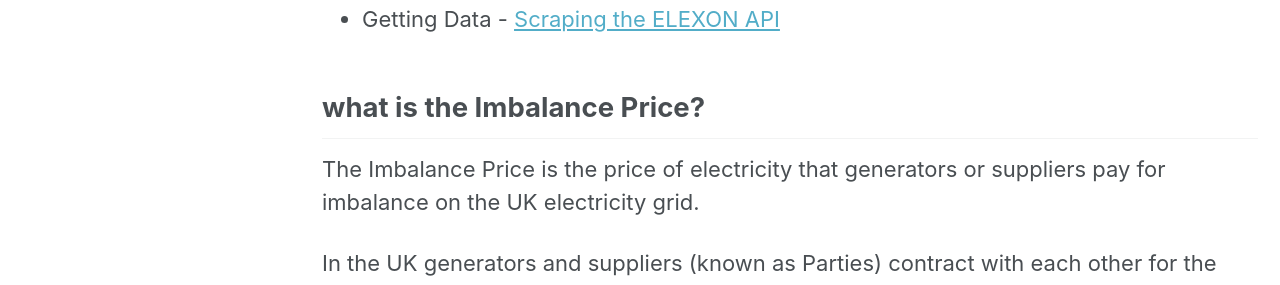
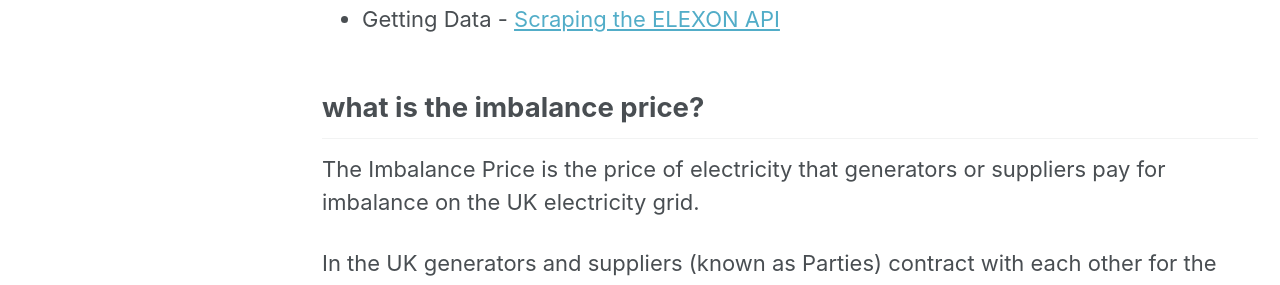
Before and after one commit to ADGEfficiency/adgefficiency.github.io, a Jekyll site: the page built from _posts/2016-12-01-what-is-the-uk-imbalance-price.md, in a window 1280 px wide and 900 px high. Shown: the part 402-687 px from the top of the window. Built offline with Jekyll 4.4.1, drawn with Linux system fonts in a browser that asks for light colours; nearby versions of some CDN libraries.

```diff
--- a/_posts/2016-12-01-what-is-the-uk-imbalance-price.md
+++ b/_posts/2016-12-01-what-is-the-uk-imbalance-price.md
@@ -12,7 +12,7 @@ This post is the start of a series applying machine learning to solving an energ
 - Introduction - [What is the Imbalance Price](http://adgefficiency.com/what-is-the-uk-imbalance-price/)
 - Getting Data - [Scraping the ELEXON API](http://adgefficiency.com/elexon-api-web-scraping-using-python/)
 
-## what is the Imbalance Price?
+## what is the imbalance price?
 
 The Imbalance Price is the price of electricity that generators or suppliers pay for imbalance on the UK electricity grid.
 
```
